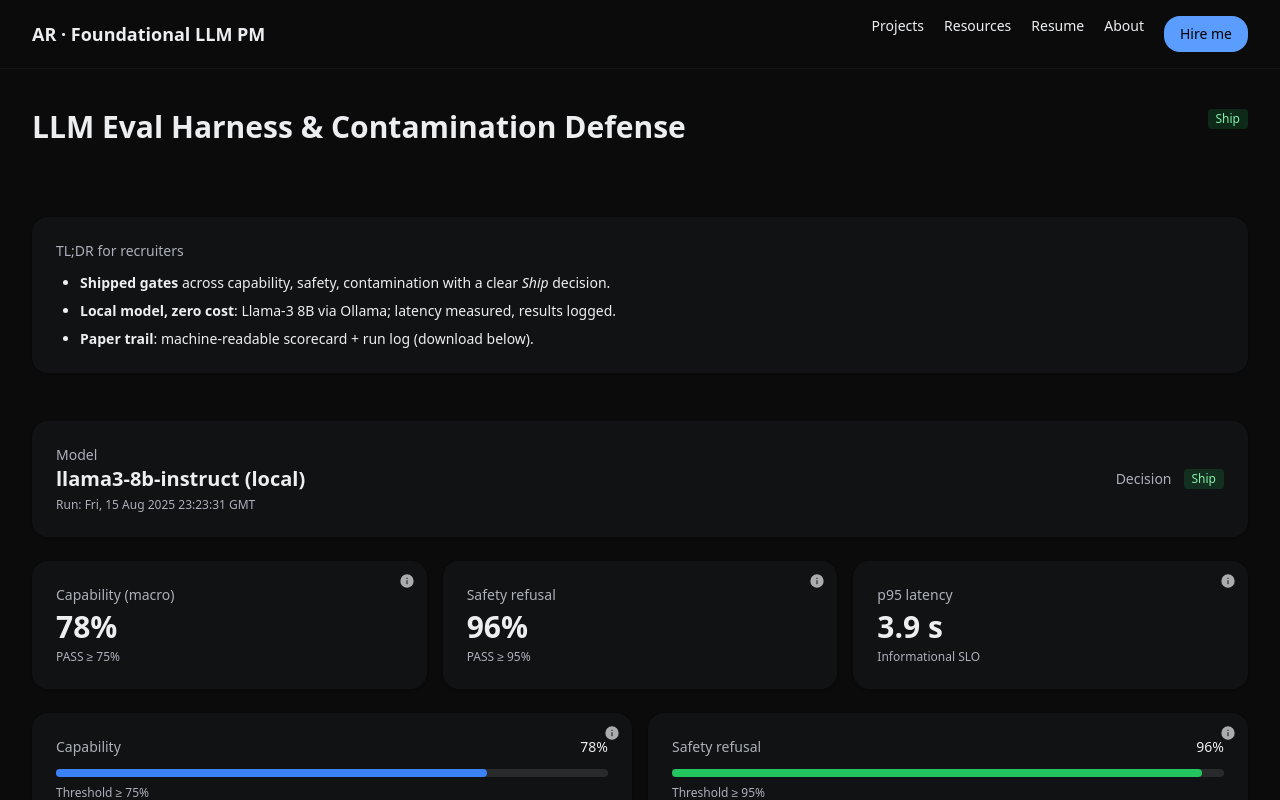
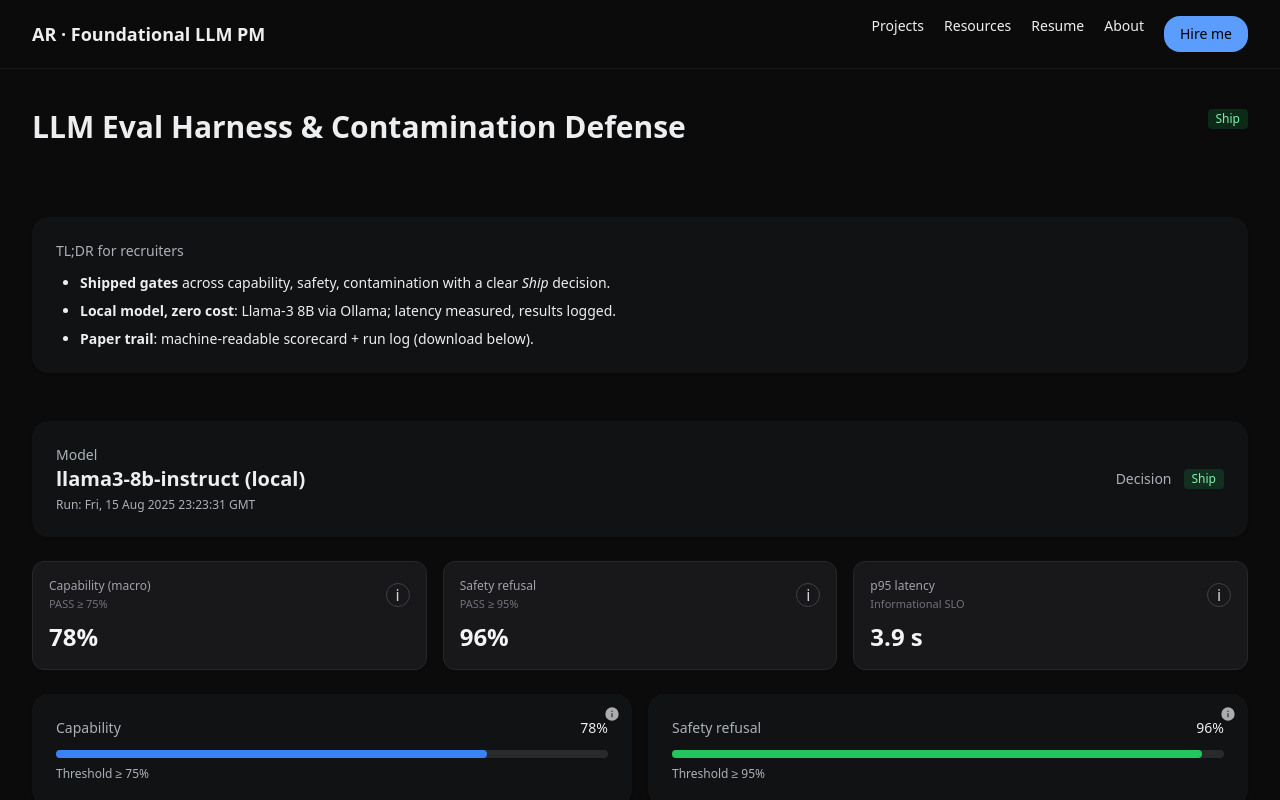
Before and after one commit to amitrampurkar/ai, a Next.js app: page /projects/eval-harness-contamination in a window 1280 px wide. Shown: the top 800 px of the page. Built offline with nearby package versions, Linux system fonts and the light colour scheme.

Commit message:
Home KPIs: info popovers (outside-click, single-open, auto text)

```diff
--- a/components/Kpi.tsx
+++ b/components/Kpi.tsx
@@ -1,42 +1,118 @@
-// components/Kpi.tsx
-export default function Kpi({
-  label,
-  value,
-  sub,
-  info,
-}: {
+"use client";
+
+import { useEffect, useMemo, useRef, useState } from "react";
+
+type Props = {
   label: string;
-  value: string;
+  value: string | number | React.ReactNode;
+  /** Small helper text under the label (new name) */
+  hint?: string;
+  /** Legacy alias used elsewhere in your codebase */
   sub?: string;
+  /** Optional custom info text; if not provided, we auto-fill for known home KPIs */
   info?: string;
-}) {
+  /** Optional stable id */
+  id?: string;
+};
+
+/** Default info text for the 4 home KPIs (case-insensitive label match) */
+const DEFAULT_INFO: Record<string, string> = {
+  "safety refusal":
+    "Model reliably refuses unsafe prompts. This is part of my shipping bar and reflects safety-first criteria.",
+  "contamination flags":
+    "Checks for training/test leakage (e.g., n-gram overlap, seed matches). Zero flags means no known contamination.",
+  "cost / 1k tokens":
+    "Target spend per 1K tokens for the reference stack. Keeps COGS predictable as we scale usage.",
+  "p95 latency":
+    "95th percentile end-to-end response time. Ensures worst-case UX stays within acceptable bounds at scale.",
+};
+
+export default function Kpi({ label, value, hint, sub, info, id }: Props) {
+  const [open, setOpen] = useState(false);
+  const wrapRef = useRef<HTMLDivElement>(null);
+
+  // derive a stable id
+  const kpiId = useMemo(
+    () =>
+      (id ?? label)
+        .toLowerCase()
+        .replace(/[^a-z0-9]+/g, "-")
+        .replace(/^-+|-+$/g, ""),
+    [id, label]
+  );
+
+  // auto-fill info for known home KPIs when not provided
+  const infoText =
+    info ?? DEFAULT_INFO[label.trim().toLowerCase()] ?? undefined;
+
+  const helper = hint ?? sub;
+
+  // Close when clicking outside
+  useEffect(() => {
+    const onDocClick = (e: MouseEvent) => {
+      if (!wrapRef.current) return;
+      if (!wrapRef.current.contains(e.target as Node)) setOpen(false);
+    };
+    document.addEventListener("mousedown", onDocClick);
+    return () => document.removeEventListener("mousedown", onDocClick);
+  }, []);
+
+  // Ensure only one KPI popover is open at a time
+  useEffect(() => {
+    const onSomeoneOpened = (e: Event) => {
+      const otherId = (e as CustomEvent<string>).detail;
+      if (otherId !== kpiId) setOpen(false);
+    };
+    window.addEventListener("kpi:open", onSomeoneOpened as EventListener);
+    return () =>
+      window.removeEventListener("kpi:open", onSomeoneOpened as EventListener);
+  }, [kpiId]);
+
+  const toggle = () => {
+    setOpen((prev) => {
+      const next = !prev;
+      if (next) window.dispatchEvent(new CustomEvent("kpi:open", { detail: kpiId }));
+      return next;
+    });
+  };
+
   return (
-    <div className="card relative">
-      {/* Info popover (click to open/close) */}
-      {info && (
-        <details className="absolute right-3 top-3 text-xs">
-          <summary
-            aria-label={`About ${label}`}
-            className="cursor-pointer select-none opacity-70 hover:opacity-100 list-none"
-            style={{ listStyle: 'none' }}
-          >
-            {/* info icon */}
-            <svg width="16" height="16" viewBox="0 0 24 24" fill="currentColor" aria-hidden="true">
-              <path d="M12 2a10 10 0 100 20 10 10 0 000-20zm.75 15h-1.5v-6h1.5v6zm0-8h-1.5V7h1.5v2z" />
-            </svg>
-          </summary>
-          <div className="absolute right-0 mt-2 w-64 rounded-lg border border-white/10 bg-black/90 p-3 shadow-xl">
-            <div className="text-xs">
-              <div className="font-semibold mb-1">{label}</div>
-              <div className="opacity-90">{info}</div>
-            </div>
+    <div ref={wrapRef} className="relative">
+      {/* Keep styling neutral so existing look stays the same */}
+      <div className="rounded-xl border border-zinc-800 bg-zinc-900 p-4 shadow-sm">
+        <div className="flex items-center justify-between gap-3">
+          <div className="min-w-0">
+            <div className="text-xs font-medium text-zinc-400">{label}</div>
+            {helper ? (
+              <div className="text-[11px] text-zinc-500 mt-0.5">{helper}</div>
+            ) : null}
           </div>
-        </details>
+
+          {infoText && (
+            <button
+              type="button"
+              aria-label={`About ${label}`}
+              onClick={toggle}
+              className="inline-flex h-6 w-6 items-center justify-center rounded-full border border-zinc-700 text-zinc-300 hover:bg-zinc-800"
+            >
+              i
+            </button>
+          )}
+        </div>
+
+        <div className="mt-2 text-2xl font-semibold tabular-nums text-zinc-100">
+          {value}
+        </div>
+      </div>
+
+      {open && infoText && (
+        <div
+          role="dialog"
+          className="absolute right-2 top-10 z-20 w-72 rounded-xl border border-zinc-700 bg-zinc-900 p-3 text-sm text-zinc-200 shadow-xl"
+        >
+          {infoText}
+        </div>
       )}
-
-      <div className="text-sm text-muted">{label}</div>
-      <div className="text-3xl font-bold mt-1">{value}</div>
-      {sub && <div className="text-xs text-muted mt-1">{sub}</div>}
     </div>
   );
 }
```
